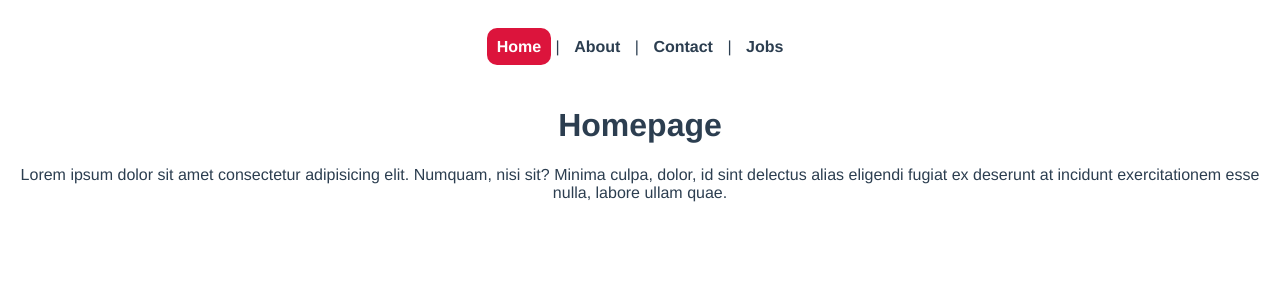
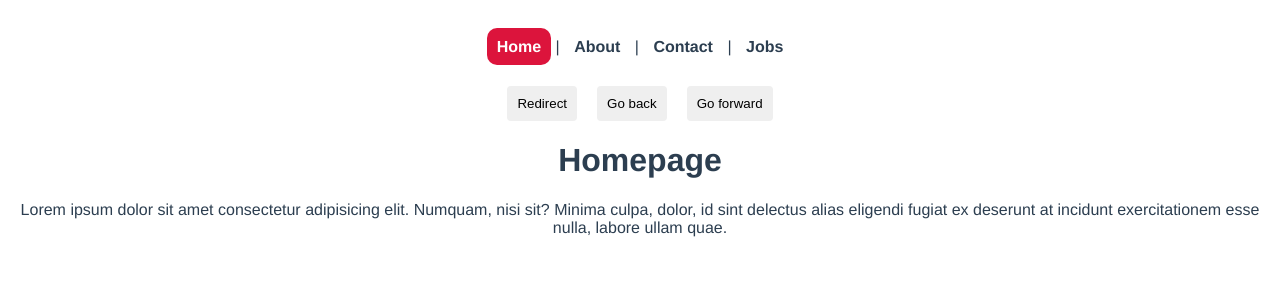
Before and after one commit to sean-code/vue106-routers-, a Vue app: page / in a window 1280 px wide. Shown: the top 300 px of the page. Built offline with nearby package versions, Linux system fonts and the light colour scheme.

Commit message:
Add: Redirection, Forward and backward navigation buttons

```diff
--- a/src/components/Navbar.vue
+++ b/src/components/Navbar.vue
@@ -1,15 +1,34 @@
 <template>
+    <div class="nav">
         <nav>
             <router-link to="/">Home</router-link> |
             <router-link to="/about">About</router-link> |
             <router-link :to='{ name: "contact" }'>Contact</router-link> |
             <router-link :to='{ name: "jobs" }'>Jobs</router-link>
         </nav>
+        <button @click="redirect">Redirect</button>
+        <button @click="goBack">Go back</button>
+        <button @click="goForward">Go forward</button>
+
         <router-view/>
+    </div>
 </template>
 
 
 <script>
+export default{
+    methods:{
+        redirect(){
+            console.log("Redirect")
+        },
+        goBack(){
+            console.log("Go Back")
+        },
+        goForward(){
+            console.log("Go Forward")
+        }
+    }
+}
 
 </script>
 
@@ -31,4 +50,11 @@
     color: white;
     background: crimson;
     }
+    button{
+        margin: 0 10px;
+        padding: 10px;
+        border: none;
+        border-radius: 4px;
+    }
+
 </style>
```
Lines whose indentation alone changed are shown as unchanged.
